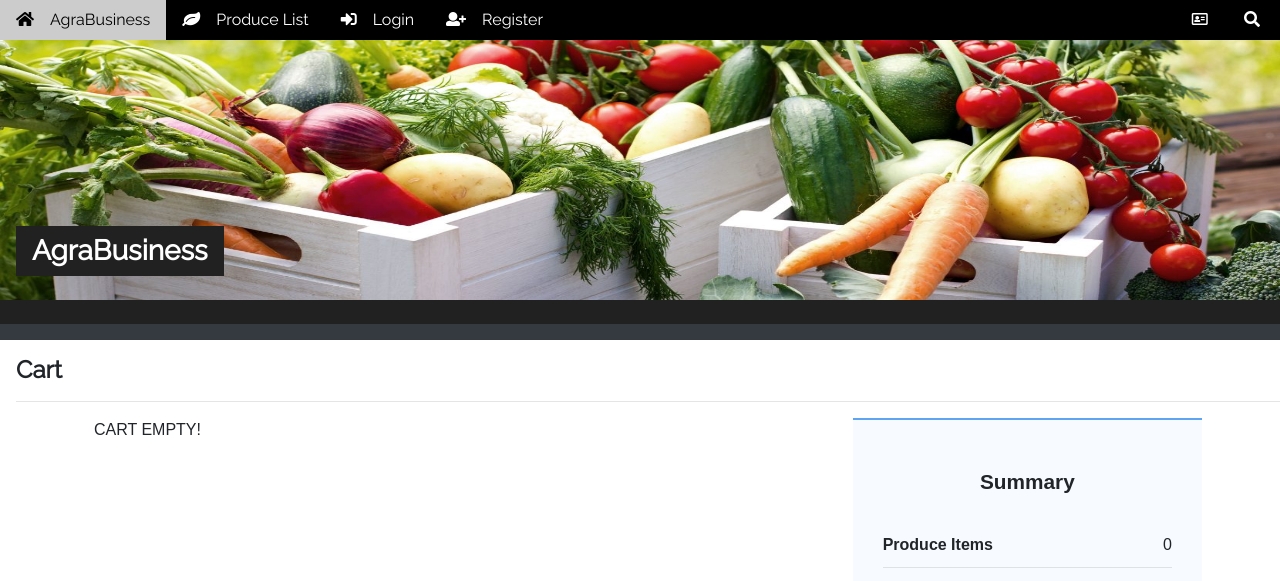
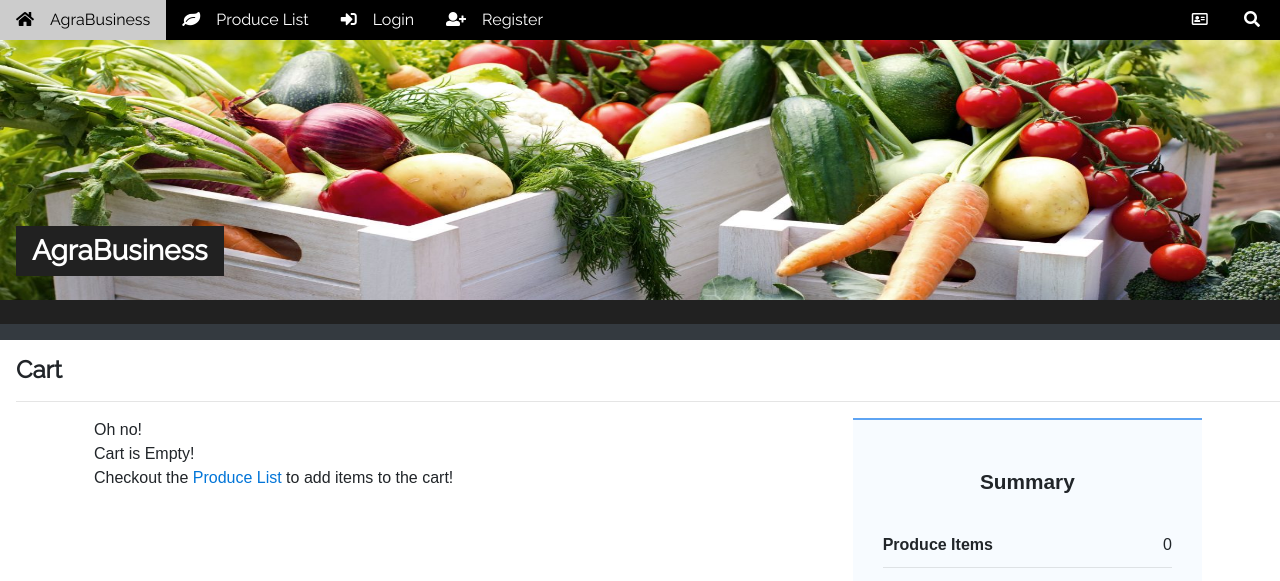
Before and after one commit to Kanaderu/AgraBusiness, a Django app: page /market/cart/delete/1/ in a window 1280 px wide. Shown: the top 581 px of the page. Run offline with Django 3.2, Linux system fonts and the light colour scheme; tables that the repository leaves empty hold one stand-in row (values such as "Sample post"); some libraries are stand-ins or nearby versions.

Commit message:
Updated cart decimal places and added snippet for empty cart

```diff
--- a/market/templates/cart.html
+++ b/market/templates/cart.html
@@ -51,7 +51,7 @@
                         </div>
                     </div>
                     {% empty %}
-                    CART EMPTY!
+                    <p>Oh no!<br/>Cart is Empty!<br/>Checkout the <a href="{% url 'produce-list' %}">Produce List</a> to add items to the cart!</p>
                     {% endfor %}
                 </div>
             </div>
--- a/market/views.py
+++ b/market/views.py
@@ -23,6 +23,10 @@ from django.http import HttpResponse
 
 # function that updates a cart's details with its associated cart items
 def UpdateCartDetails(cart):
+
+    # enforce two decimal places via quantization
+    TWOPLACES = Decimal(10) ** -2
+
     # get items in user's cart
     cart_items = CartItem.objects.filter(cart=cart)
 
@@ -34,9 +38,9 @@ def UpdateCartDetails(cart):
 
     # update cart
     cart = cart
-    cart.subtotal = sum
-    cart.tax = cart.subtotal * cart.tax_rate / Decimal(100.00)
-    cart.total = cart.tax + cart.subtotal
+    cart.subtotal = Decimal(sum).quantize(TWOPLACES)
+    cart.tax = Decimal(cart.subtotal * cart.tax_rate / Decimal(100.00)).quantize(TWOPLACES)
+    cart.total = Decimal(cart.tax + cart.subtotal).quantize(TWOPLACES)
     cart.save()
 
 
```
